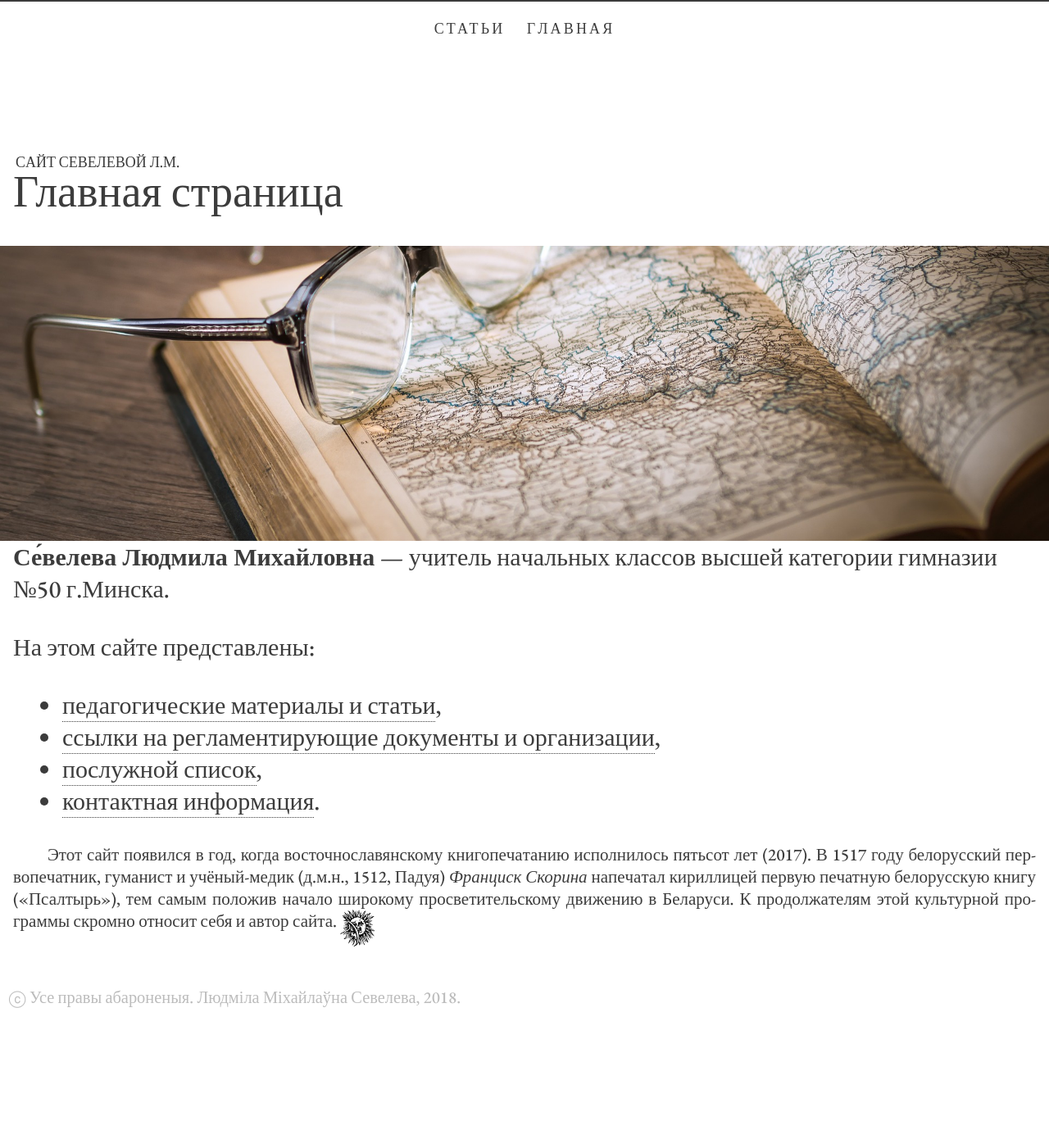
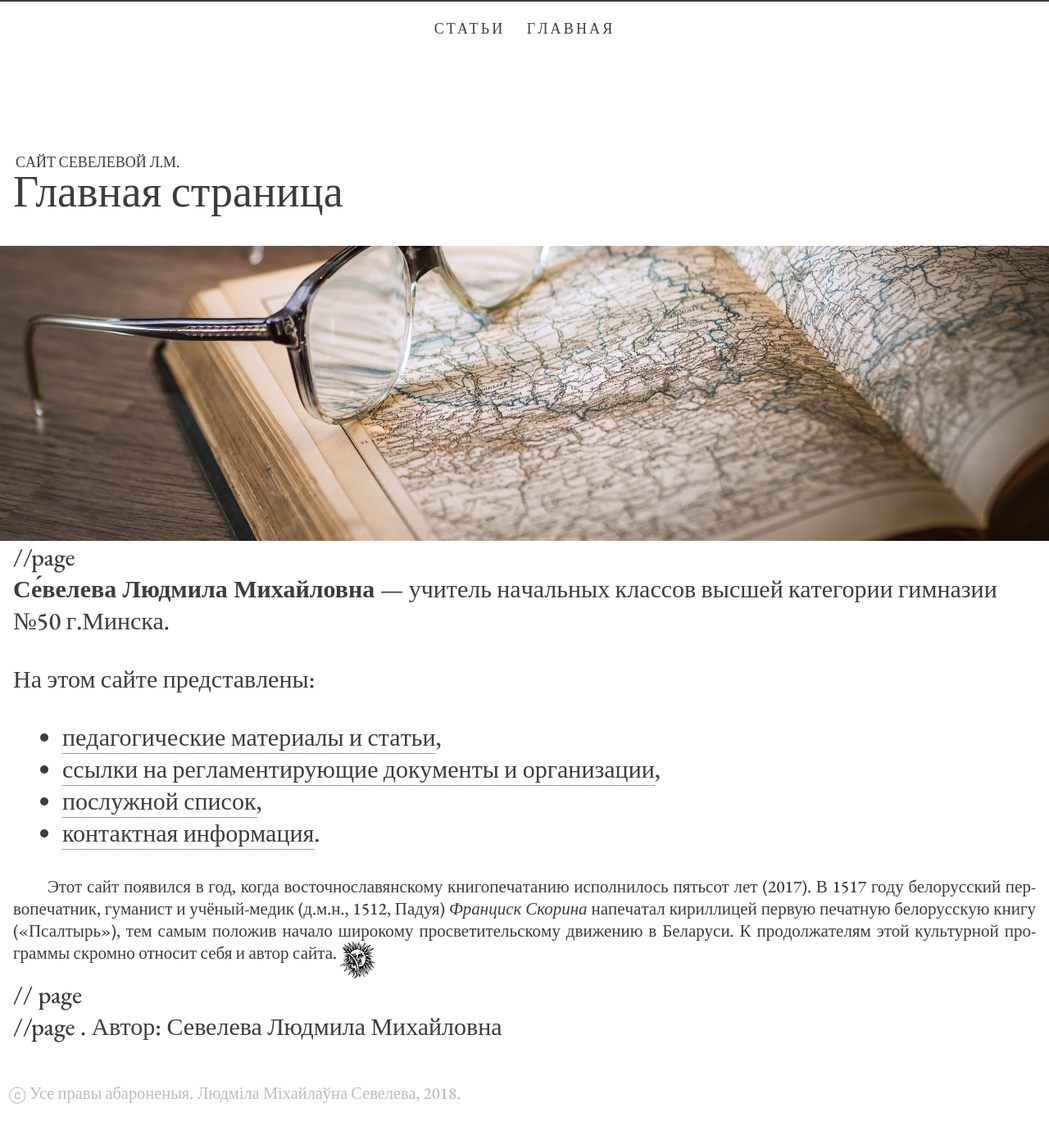
Before and after one commit to seveleva/seveleva, a Jekyll site: the page built from index.md, in a window 1280 px wide. Shown: the whole page at 82% size. Built offline with Jekyll 4.4.1, drawn with Linux system fonts in a browser that asks for light colours; before the commit the page ends 1279 px from its top, so only the background shows below that.

Commit message:
Update page.html

```diff
--- a/_layouts/page.html
+++ b/_layouts/page.html
@@ -6,5 +6,12 @@ layout: default
 
 <article class="page" lang="{{ page.lang | default: site.lang | default: "ru" }}" itemscope itemtype="http://schema.org/BlogPosting">
   {% include header.html %}
+    <div class="page-content" itemprop="articleBody"> //page
   {{ content }}
+ </div>
+   <footer class="page-footer"> // page
+    <div class="page-meta"> //page
+      <time datetime="{{ page.date | date_to_xmlschema }}" itemprop="datePublished">{{ page.date | date: "%b %-d, %Y" }}</time>. Автор: <span itemprop="author" itemscope itemtype="http://schema.org/Person"><span itemprop="name">Севелева Людмила Михайловна</span></span>
+    </div>
+  </footer>
 </article>
```
